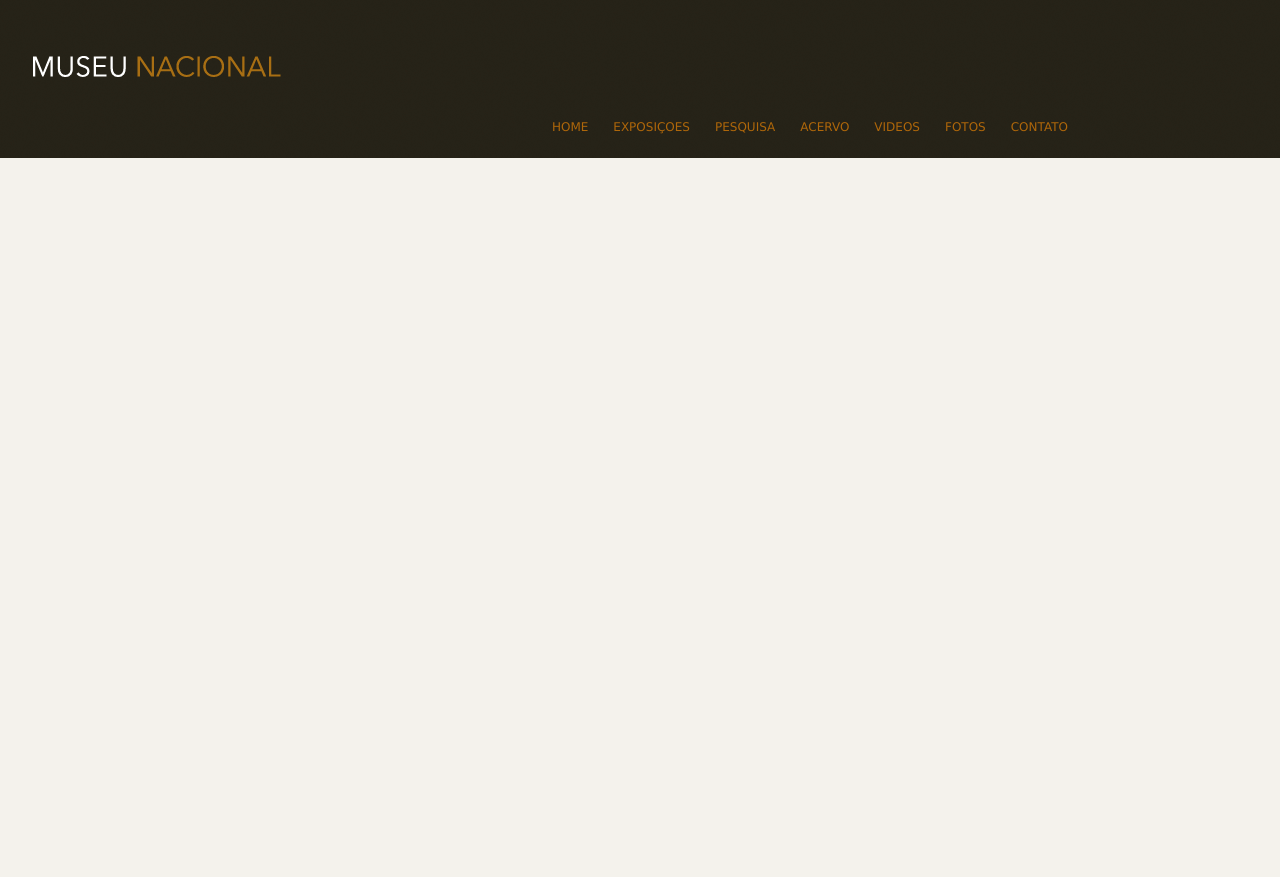
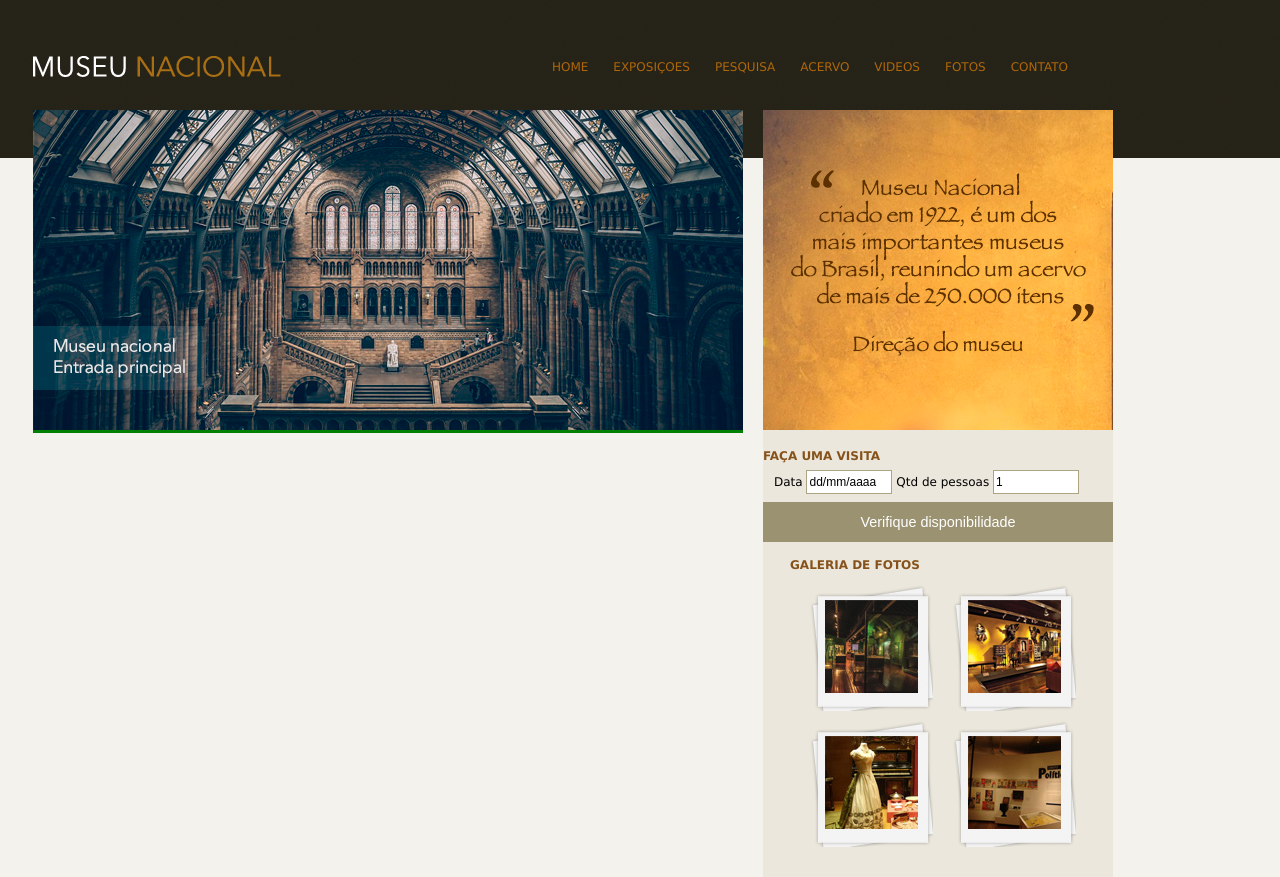
Before and after one commit to alisonmaloo/Museu-nacional, a plain HTML site: page index.html in a window 1280 px wide. Before the commit the page ends 800 px from the top, so only its background shows below. Drawn offline with Linux system fonts and the light colour scheme.

Commit message:
area lateral

```diff
--- a/css/estilo.css
+++ b/css/estilo.css
@@ -20,6 +20,10 @@ a:hover{
 }
 
 /*------ logo -----*/
+
+#logo h1{
+    float: left;
+}
 
 #logo a{
     width: 248px;
@@ -44,6 +48,7 @@ nav ul li{
     float: left;
 }
 
+
 nav ul li a:link{
     display: block;
     margin-right: 25px;
@@ -54,3 +59,69 @@ nav ul li a:link{
 nav ul li a:hover{
     border-bottom: 1px solid #535858;
 }
+
+#conteudo{
+
+    width: 710px;
+    float: left;
+    background: green;
+}
+
+aside{
+    width: 350px;
+    float: right;
+    background: #ebe7dd;
+    padding-bottom: 30px;
+}
+
+section#visita{
+    background: #cdc8b1;
+    padding: 10px 27px 27px 27px;
+    margin-top: 10px;
+}
+
+section#galeria{
+    padding: 0 27px 0 27px;
+
+}
+
+section#galeria a{
+display: block;
+background: url(/imagens.jpg/fundo-foto.png)no-repeat;
+float: left;
+padding: 15px 15px 15px 15px;
+margin: 10px 0 0 20px;
+}
+
+h4{
+    color: #86521a;
+    text-transform: uppercase;
+    padding-bottom: 3px;
+    margin-bottom: 0;
+}
+
+input{
+    height: 20px;
+    width: 80px;
+    background: #fff;
+    border: none;
+    font-size: 1em;
+}
+
+input.campo{
+    border: 1px solid #ada484;
+}
+input.botao{
+    background: #9b9271;
+    color: #fff;
+    width: 100%;
+    height: 40px;
+    font-size: 1.2em;
+}
+
+fieldset{
+    border: none;
+}
+legend{
+    display: none;
+}
--- a/index.html
+++ b/index.html
@@ -40,6 +40,59 @@
 
         </header><!--fim header-->
 
+        <div id="principal"><!--INICIIO PRINCIPAL-->
+
+            <div id="conteudo">
+                <section id="capa">
+                    <img src="/imagens.jpg/museu.png" alt="">
+                </section>
+            </div>
+
+            <aside>
+                <section id="depoimento">
+                    <img src="/imagens.jpg/depoimento.png" alt="">
+                </section>
+
+                <section id="vsita">
+                    <h4>Faça uma visita</h4>
+                    <form >
+                        <fieldset>
+                            <legend>Escolha uma data</legend>
+
+                            <label for="data">Data</label>
+                            <input class="campo" type="text" id="data" value="dd/mm/aaaa">
+
+                            <label for="qtd">Qtd de pessoas</label>
+                            <input class="campo" type="text" id="qtd" value="1">
+
+                        </fieldset>
+                        <input class="botao" type="submit" value="Verifique disponibilidade">
+
+                    </form>
+                </section>
+
+                <section id="galeria">
+                    <h4>Galeria de fotos</h4>
+
+                    <a href="">
+                        <img src="/imagens.jpg/imagem1.jpg" height="93px" width="93px">
+                    </a>
+
+                    <a href="">
+                        <img src="/imagens.jpg/imagem2.jpg" height="93px" width="93px">
+                    </a>
+                    <a href="">
+                        <img src="/imagens.jpg/imagem3.jpg" height="93px" width="93px">
+                    </a>
+                    <a href="">
+                        <img src="/imagens.jpg/imagem4.jpg" height="93px" width="93px">
+                    </a>
+
+                </section>
+            </aside>
+
+        </div>
+
     </div><!--fim container-->
 
 </body>
```
